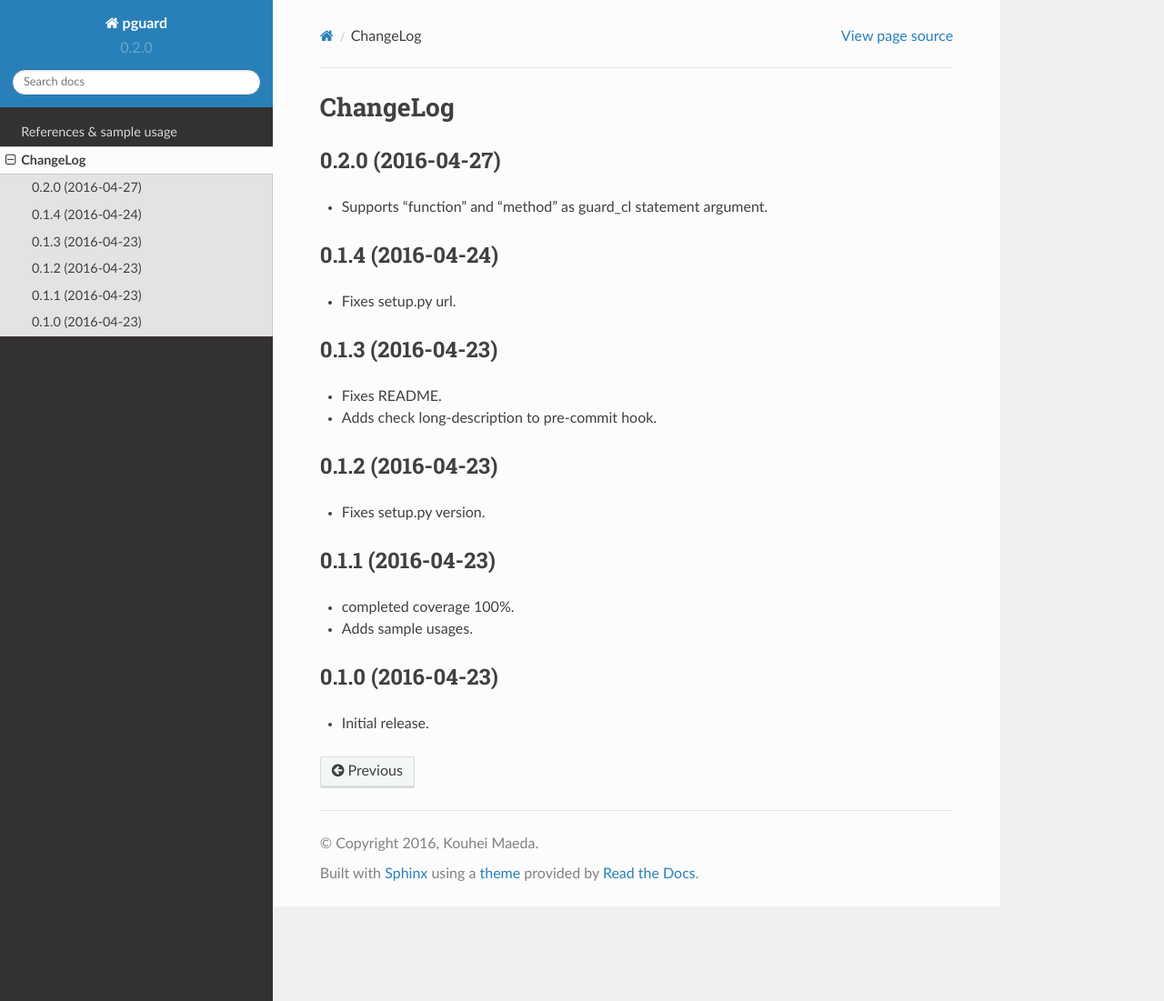
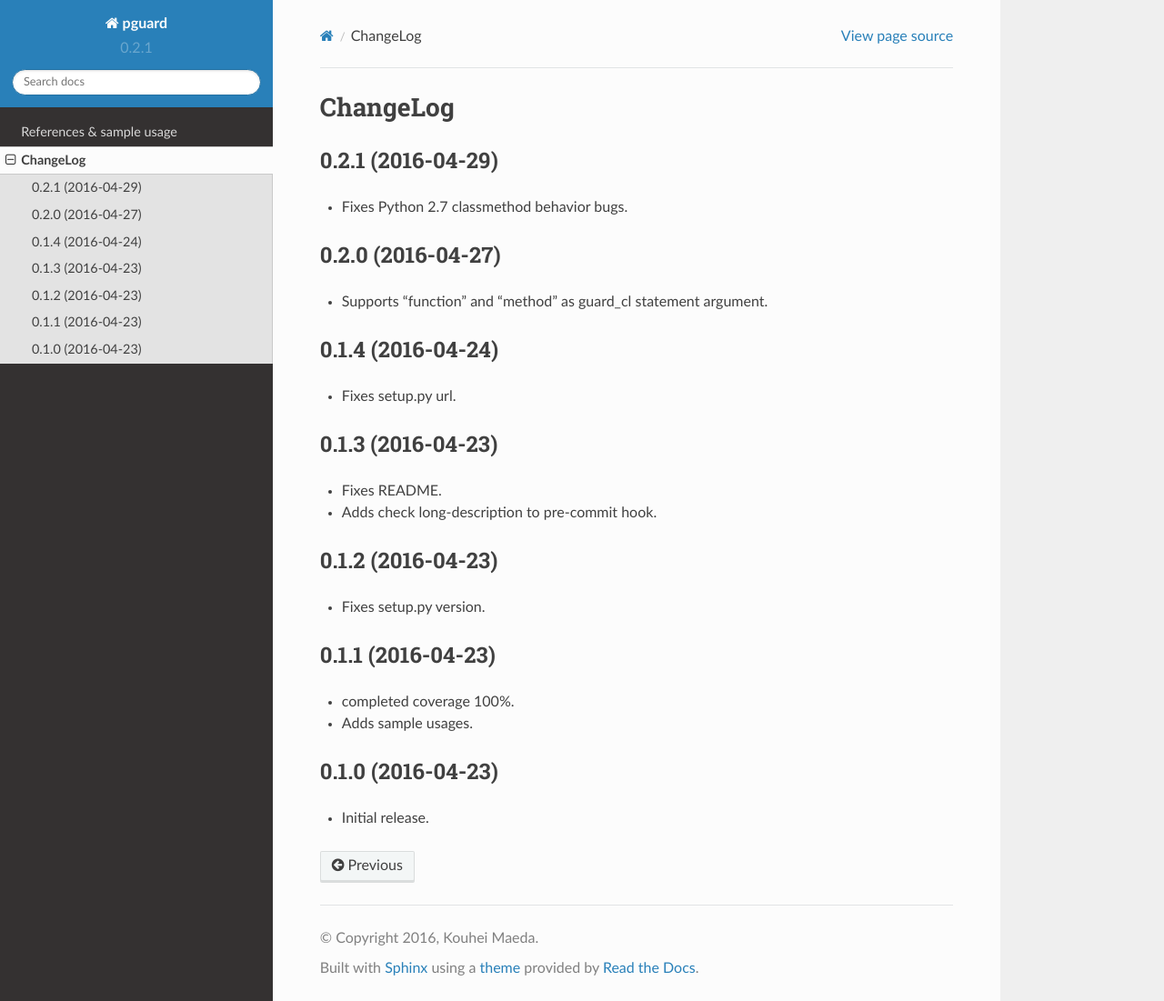
Before and after one commit to mkouhei/pguard, a Sphinx documentation site: the page built from docs/source/CHANGELOG.rst, in a window 1280 px wide and 1101 px high. Shown: the whole window at 91% size. Built offline with Sphinx 7.4.7 and the Read the Docs theme 2.0.0, drawn with Linux system fonts in a browser that asks for light colours.

Commit message:
Bumps version.
Signed-off-by: Kouhei Maeda <mkouhei@palmtb.net>

```diff
--- a/docs/source/CHANGELOG.rst
+++ b/docs/source/CHANGELOG.rst
@@ -1,5 +1,10 @@
 ChangeLog
 =========
+
+0.2.1 (2016-04-29)
+------------------
+
+* Fixes Python 2.7 classmethod behavior bugs.
 
 0.2.0 (2016-04-27)
 ------------------
--- a/pguard.py
+++ b/pguard.py
@@ -3,7 +3,7 @@
 import sys
 import inspect
 
-__version__ = '0.2.0'
+__version__ = '0.2.1'
 
 
 def _has_args(statement):
```
